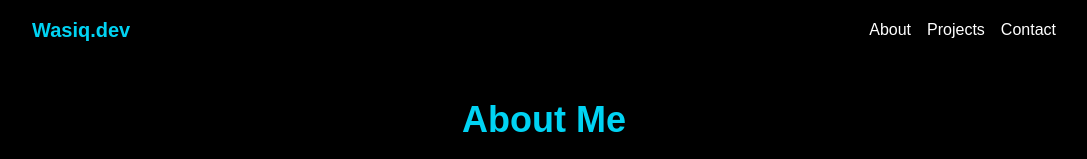
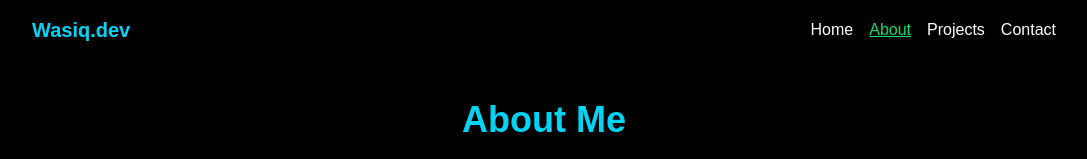
Before and after one commit to Wasiq2006/portfolio-next, a Next.js app: page /about in a window 1280 px wide. Shown: the top 159 px of the page, without its empty margins (96-1183 px from the left). Built offline with nearby package versions, Linux system fonts and the light colour scheme.

Commit message:
Add sticky navbar with active link highlighting

```diff
--- a/components/Navbar.js
+++ b/components/Navbar.js
@@ -1,16 +1,34 @@
 import Link from 'next/link';
+import { useRouter } from 'next/router';
 
 export default function Navbar() {
+  const router = useRouter();
+
+  const navItems = [
+    { name: 'Home', path: '/' },
+    { name: 'About', path: '/about' },
+    { name: 'Projects', path: '/projects' },
+    { name: 'Contact', path: '/contact' },
+  ];
+
   return (
-    <nav className="bg-black text-white font-mono px-6 py-4 shadow-md">
+    <nav className="bg-black text-white font-mono px-6 py-4 shadow-md sticky top-0 z-50">
       <div className="max-w-5xl mx-auto flex justify-between items-center">
         <Link href="/" className="text-cyan-400 text-xl font-bold hover:text-cyan-300 transition duration-300">
           Wasiq.dev
         </Link>
         <div className="space-x-4 text-sm sm:text-base">
-          <Link href="/about" className="hover:text-pink-400 transition duration-300">About</Link>
-          <Link href="/projects" className="hover:text-blue-400 transition duration-300">Projects</Link>
-          <Link href="/contact" className="hover:text-green-400 transition duration-300">Contact</Link>
+          {navItems.map((item) => (
+            <Link
+              key={item.name}
+              href={item.path}
+              className={`hover:text-pink-400 transition duration-300 ${
+                router.pathname === item.path ? 'text-green-400 underline' : ''
+              }`}
+            >
+              {item.name}
+            </Link>
+          ))}
         </div>
       </div>
     </nav>
```
